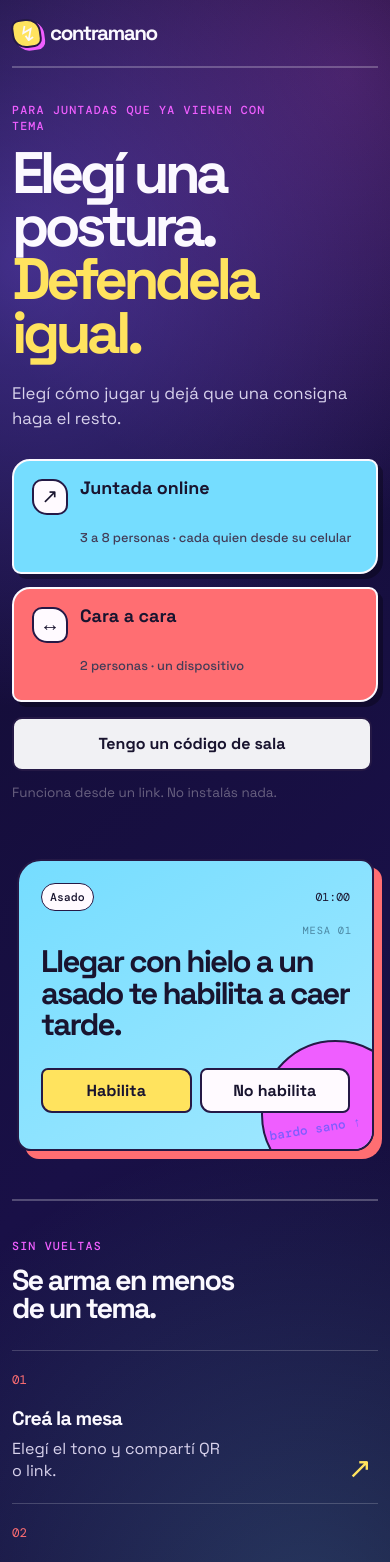
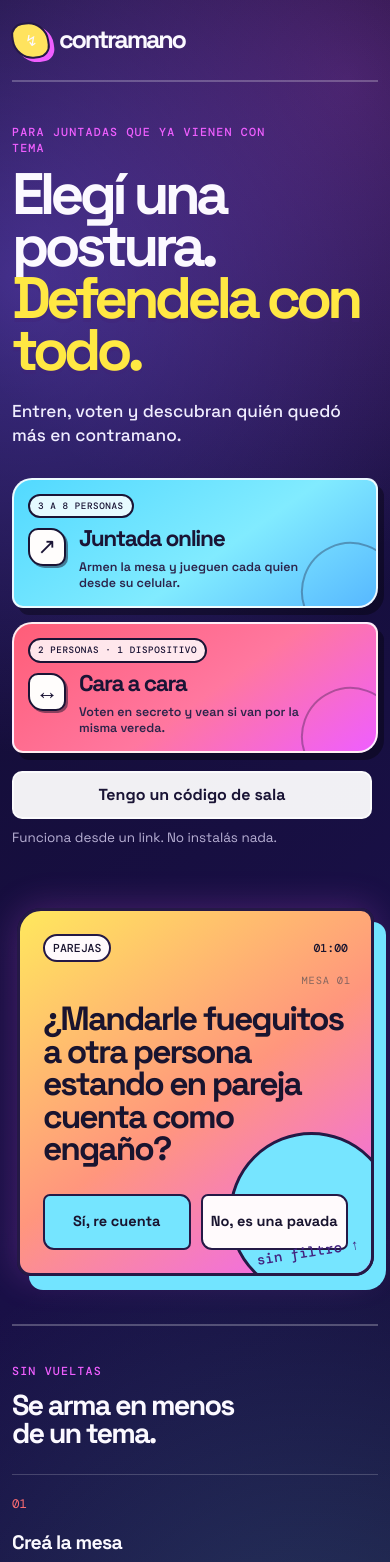
Before and after one commit to Santiagoecrespo/Contramano, a React (Vite) app: page / in a window 390 px wide. Shown: the top 1562 px of the page. Built offline with nearby package versions, Linux system fonts and the light colour scheme; no server answers.

Commit message:
feat: refuerza landing y cursor interactivo

```diff
--- a/src/pages/LandingPage.tsx
+++ b/src/pages/LandingPage.tsx
@@ -1,31 +1,70 @@
+import { useEffect, useState } from 'react'
 import { Link } from 'react-router-dom'
 import { Layout } from '../components/Layout'
-import { promptPreviews } from '../data/prompts'
+
+type LandingCursorState = {
+  x: number
+  y: number
+  isOverInteractiveElement: boolean
+}
+
+function LandingCursor() {
+  const [enabled, setEnabled] = useState(false)
+  const [cursor, setCursor] = useState<LandingCursorState>({ x: 0, y: 0, isOverInteractiveElement: false })
+
+  useEffect(() => {
+    const finePointer = window.matchMedia('(hover: hover) and (pointer: fine)')
+    const reducedMotion = window.matchMedia('(prefers-reduced-motion: reduce)')
+    const updateEnabled = () => setEnabled(finePointer.matches && !reducedMotion.matches)
+    const updateCursor = (event: PointerEvent) => {
+      if (event.pointerType !== 'mouse') return
+
+      const target = event.target
+      const isOverInteractiveElement = target instanceof Element && target.closest('[data-landing-interactive]') !== null
+      setCursor({ x: event.clientX, y: event.clientY, isOverInteractiveElement })
+    }
+
+    updateEnabled()
+    finePointer.addEventListener('change', updateEnabled)
+    reducedMotion.addEventListener('change', updateEnabled)
+    window.addEventListener('pointermove', updateCursor)
+
+    return () => {
+      finePointer.removeEventListener('change', updateEnabled)
+      reducedMotion.removeEventListener('change', updateEnabled)
+      window.removeEventListener('pointermove', updateCursor)
+    }
+  }, [])
+
+  if (!enabled) return null
+
+  return <span className={`landing-cursor ${cursor.isOverInteractiveElement ? 'is-active' : ''}`} style={{ transform: `translate3d(${cursor.x}px, ${cursor.y}px, 0)` }} aria-hidden="true"><span>↗</span></span>
+}
 
 export function LandingPage() {
-  const preview = promptPreviews[0]
   return (
     <Layout>
+      <div className="landing-page">
         <section className="hero">
           <div className="hero-copy">
             <p className="eyebrow">PARA JUNTADAS QUE YA VIENEN CON TEMA</p>
-          <h1>Elegí una postura.<br /><em>Defendela igual.</em></h1>
-          <p className="hero-text">Elegí cómo jugar y dejá que una consigna haga el resto.</p>
+            <h1>Elegí una postura.<br /><em>Defendela con todo.</em></h1>
+            <p className="hero-text">Entren, voten y descubran quién quedó más en contramano.</p>
             <div className="mode-grid" aria-label="Elegí un modo de juego">
-            <Link className="mode-card mode-online" to="/crear"><span className="mode-icon" aria-hidden="true">↗</span><span>Juntada online</span><small>3 a 8 personas · cada quien desde su celular</small></Link>
-            <Link className="mode-card mode-duel" to="/cara-a-cara"><span className="mode-icon" aria-hidden="true">↔</span><span>Cara a cara</span><small>2 personas · un dispositivo</small></Link>
+              <Link className="mode-card mode-online" to="/crear" data-landing-interactive><span className="mode-chip">3 A 8 PERSONAS</span><span className="mode-icon" aria-hidden="true">↗</span><span className="mode-card-title">Juntada online</span><small>Armen la mesa y jueguen cada quien desde su celular.</small></Link>
+              <Link className="mode-card mode-duel" to="/cara-a-cara" data-landing-interactive><span className="mode-chip">2 PERSONAS · 1 DISPOSITIVO</span><span className="mode-icon" aria-hidden="true">↔</span><span className="mode-card-title">Cara a cara</span><small>Voten en secreto y vean si van por la misma vereda.</small></Link>
             </div>
             <div className="hero-actions">
-            <Link className="button button-secondary" to="/unirse">Tengo un código de sala</Link>
+              <Link className="button button-secondary" to="/unirse" data-landing-interactive>Tengo un código de sala</Link>
             </div>
             <p className="microcopy">Funciona desde un link. No instalás nada.</p>
           </div>
-        <aside className="prompt-card hero-debate-card" aria-label="Ejemplo de consigna">
-          <div className="prompt-topline"><span className="tag tag-blue">{preview.category}</span><span>01:00</span></div>
+          <aside className="prompt-card hero-debate-card" aria-label="Ejemplo decorativo de consigna">
+            <div className="prompt-topline"><span className="tag tag-blue">PAREJAS</span><span>01:00</span></div>
             <span className="card-edition" aria-hidden="true">MESA 01</span>
-          <p>{preview.text}</p>
-          <div className="sides"><span>{preview.sideA}</span><span>{preview.sideB}</span></div>
-          <div className="scribble">bardo sano ↑</div>
+            <p>¿Mandarle fueguitos a otra persona estando en pareja cuenta como engaño?</p>
+            <div className="sides"><span>Sí, re cuenta</span><span>No, es una pavada</span></div>
+            <div className="scribble">sin filtro ↑</div>
           </aside>
         </section>
         <section className="how-it-works" aria-labelledby="how-title">
@@ -37,6 +76,8 @@ export function LandingPage() {
             <article><b>03</b><h3>Voten y sigan</h3><p>La mesa decide. Cinco rondas y revancha.</p><span aria-hidden="true">★</span></article>
           </div>
         </section>
+        <LandingCursor />
+      </div>
     </Layout>
   )
 }
--- a/src/styles.css
+++ b/src/styles.css
@@ -616,3 +616,69 @@ h1 em { color: var(--yellow); }
   .duel-question-topline { font-size: .62rem; }
   .duel-stats-card span { font-size: .72rem; }
 }
+
+/* Landing refinement: the game choice is the visual priority, without touching game flows. */
+.app-shell:has(.landing-page) .site-header { min-height: 105px; }
+.app-shell:has(.landing-page) .brand { gap: 13px; font-size: clamp(1.72rem, 3vw, 2.35rem); letter-spacing: -.09em; }
+.app-shell:has(.landing-page) .brand-mark { width: clamp(39px, 4vw, 49px); height: clamp(39px, 4vw, 49px); border-radius: 12px 21px 12px 21px; font-size: 1.18rem; box-shadow: 4px 4px 0 var(--fuchsia); }
+.app-shell:has(.landing-page) .header-note { color: #a8a0c2; font-size: .75rem; }
+.landing-page .hero { min-height: 620px; grid-template-columns: minmax(0, 1.02fr) minmax(330px, .91fr); gap: clamp(50px, 8vw, 120px); padding-top: 57px; }
+.landing-page .hero-copy { max-width: 585px; }
+.landing-page .hero h1 { max-width: 640px; margin-bottom: 24px; font-size: clamp(3.65rem, 7vw, 6.45rem); line-height: .87; }
+.landing-page .hero h1 em { color: #ffe843; text-shadow: 0 4px 0 rgb(65 34 117 / 32%); }
+.landing-page .hero-text { max-width: 465px; color: #f0edff; font-size: clamp(1.08rem, 1.8vw, 1.25rem); font-weight: 500; line-height: 1.38; }
+.landing-page .hero::before { width: 145px; height: 145px; border-width: 3px; box-shadow: 0 0 0 11px rgb(239 94 255 / 12%); }
+.landing-page .hero::after { width: 77px; height: 77px; border-width: 3px; box-shadow: 0 0 0 9px rgb(255 227 94 / 10%); }
+.landing-page .mode-grid { max-width: 590px; gap: 16px; margin-top: 30px; }
+.landing-page .mode-card { position: relative; min-height: 205px; align-content: start; gap: 10px; overflow: hidden; padding: 17px 17px 19px; border: 2px solid rgb(255 255 255 / 88%); border-radius: 20px 11px 20px 11px; box-shadow: 6px 7px 0 rgb(0 0 0 / 35%); color: #1a1435; }
+.landing-page .mode-card::after { position: absolute; right: -24px; bottom: -35px; width: 95px; height: 95px; border: 2px solid rgb(25 20 47 / 82%); border-radius: 50%; content: ''; opacity: .4; transform: rotate(20deg); }
+.landing-page .mode-online { background: linear-gradient(145deg, #52d9ff, #81ebff 57%, #57b8ff); }
+.landing-page .mode-duel { background: linear-gradient(145deg, #ff5d78, #ff779f 54%, #ef5eff); }
+.landing-page .mode-card:hover { transform: translate(-5px, -6px) rotate(-.8deg); box-shadow: 11px 14px 0 var(--fuchsia), 0 0 28px rgb(255 227 94 / 27%); }
+.landing-page .mode-duel:hover { transform: translate(-5px, -6px) rotate(.8deg); box-shadow: 11px 14px 0 var(--sky), 0 0 28px rgb(239 94 255 / 34%); }
+.landing-page .mode-chip { z-index: 1; width: fit-content; padding: 5px 8px; border: 2px solid #1a1435; border-radius: 999px; background: rgb(255 255 255 / 84%); color: #1a1435; font: 700 .61rem 'DM Mono', monospace; letter-spacing: .06em; line-height: 1.1; }
+.landing-page .mode-icon { z-index: 1; width: 42px; height: 42px; margin-top: 3px; border-color: #1a1435; background: #fffdfc; box-shadow: 2px 2px 0 rgb(25 20 47 / 50%); font-size: 1.4rem; }
+.landing-page .mode-card-title { z-index: 1; font-size: clamp(1.35rem, 2vw, 1.68rem); font-weight: 800; letter-spacing: -.06em; line-height: .98; }
+.landing-page .mode-card small { z-index: 1; max-width: 215px; color: #2c244b; font-size: .83rem; font-weight: 600; line-height: 1.28; }
+.landing-page .hero-actions { margin: 18px 0 10px; }
+.landing-page .hero-actions .button { min-height: 48px; border-color: rgb(255 255 255 / 72%); background: rgb(255 255 255 / 94%); color: #1a1435; }
+.landing-page .microcopy { color: #b9b1d5; }
+.landing-page .hero-debate-card { min-height: 430px; padding: 29px; border-width: 3px; background: linear-gradient(145deg, #ffe85d 0%, #ff967d 52%, #ec62ff 100%); box-shadow: 12px 14px 0 #72e4ff, 0 0 36px rgb(239 94 255 / 24%); transform: rotate(3deg) translateY(-8px); }
+.landing-page .hero-debate-card::before { right: -23px; bottom: -24px; width: 159px; height: 159px; border-width: 3px; background: #76e5ff; }
+.landing-page .hero-debate-card .prompt-topline { font-weight: 700; }
+.landing-page .hero-debate-card .tag { border-width: 2px; background: #fffafc; }
+.landing-page .hero-debate-card > p { max-width: 445px; margin: 48px 0 37px; font-size: clamp(1.86rem, 3.3vw, 2.68rem); line-height: .97; }
+.landing-page .hero-debate-card .sides { gap: 10px; }
+.landing-page .hero-debate-card .sides span { min-height: 64px; display: grid; place-items: center; border-width: 2px; background: #fffafc; font-size: 1rem; line-height: 1.08; }
+.landing-page .hero-debate-card .sides span:first-child { background: #75e5ff; }
+.landing-page .hero-debate-card .scribble { color: #43227f; font-size: .9rem; }
+
+.landing-cursor { position: fixed; z-index: 20; top: 0; left: 0; display: grid; width: 22px; height: 22px; place-items: center; border: 2px solid #1a1435; border-radius: 50%; background: #ffe843; color: #1a1435; font-size: .65rem; line-height: 1; opacity: 0; pointer-events: none; transition: width .16s ease, height .16s ease, margin .16s ease, opacity .14s ease, background-color .16s ease; }
+.landing-cursor.is-active { width: 38px; height: 38px; margin: -19px 0 0 -19px; background: #fffafc; box-shadow: 0 0 0 3px rgb(255 232 67 / 34%); opacity: 1; }
+
+@media (hover: hover) and (pointer: fine) and (prefers-reduced-motion: no-preference) {
+  .landing-page [data-landing-interactive] { cursor: none; }
+}
+
+@media (max-width: 760px) {
+  .app-shell:has(.landing-page) .site-header { min-height: 82px; }
+  .app-shell:has(.landing-page) .brand { gap: 10px; font-size: 1.58rem; }
+  .app-shell:has(.landing-page) .brand-mark { width: 37px; height: 37px; font-size: .95rem; }
+  .landing-page .hero { min-height: 0; grid-template-columns: 1fr; gap: 49px; padding-top: 42px; }
+  .landing-page .hero h1 { max-width: 350px; font-size: clamp(3.35rem, 15vw, 4.65rem); line-height: .89; }
+  .landing-page .hero-text { max-width: 340px; }
+  .landing-page .mode-grid { max-width: 390px; gap: 14px; }
+  .landing-page .mode-card { grid-template-columns: auto 1fr; min-height: 126px; column-gap: 13px; padding: 14px; }
+  .landing-page .mode-chip { grid-column: 1 / -1; font-size: .58rem; }
+  .landing-page .mode-icon { grid-row: 2 / span 2; width: 38px; height: 38px; margin-top: 0; }
+  .landing-page .mode-card-title { align-self: end; font-size: 1.42rem; }
+  .landing-page .mode-card small { grid-column: 2; max-width: 255px; font-size: .78rem; }
+  .landing-page .hero-debate-card { min-height: 358px; padding: 23px; transform: rotate(1.7deg); }
+  .landing-page .hero-debate-card > p { margin: 41px 0 28px; font-size: clamp(1.82rem, 8.6vw, 2.4rem); }
+  .landing-page .hero-debate-card .sides span { min-height: 56px; padding: 8px; font-size: .91rem; }
+}
+
+@media (prefers-reduced-motion: reduce) {
+  .landing-page .mode-card:hover, .landing-page .mode-duel:hover { transform: none; }
+  .landing-cursor { display: none; }
+}
```
Lines whose indentation alone changed are shown as unchanged.
